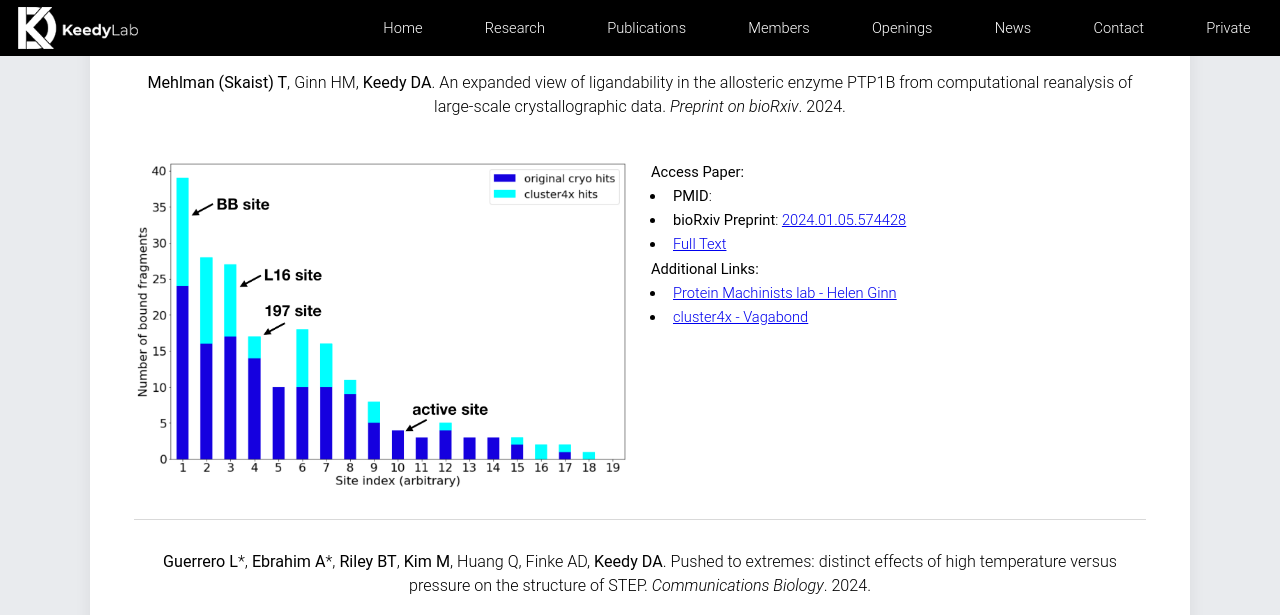
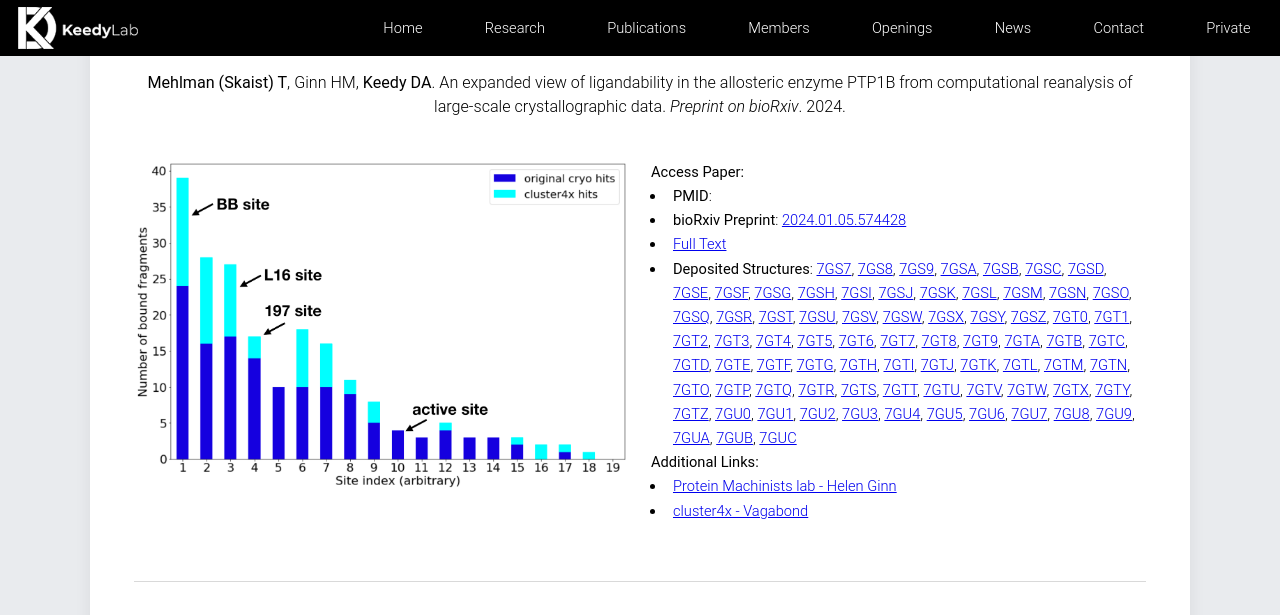
Before and after one commit to keedylab/keedylab.github.io, a Jekyll site: the page built from publications/index.html, in a window 1280 px wide and 900 px high, scrolled down 814 px, cut to the strip 0-615 px from the top of the window. Built offline with Jekyll 4.4.1, drawn with Linux system fonts in a browser that asks for light colours.

Commit message:
Added PDB IDs for c4x paper

```diff
--- a/_data/publications.yml
+++ b/_data/publications.yml
@@ -11,7 +11,6 @@
     - name: Atomwise press release
       url: https://www.atomwise.com/2024/04/02/press-release-atomwise-publishes-results-from-318-target-study
 
-
 - citation: '**Mehlman (Skaist) T**, Ginn HM, **Keedy DA**. An expanded view of ligandability in the allosteric enzyme PTP1B from computational reanalysis of large-scale crystallographic data. *Preprint on bioRxiv*. 2024.'
   date: 202401
   image: '/images/pub/mehlman_2024.png'
@@ -19,6 +18,83 @@
   pmcid:
   biorxiv: "2024.01.05.574428"
   pdf: '/pdf/mehlman_2024.pdf'
+  pdbs:
+    - 7GS7
+    - 7GS8
+    - 7GS9
+    - 7GSA
+    - 7GSB
+    - 7GSC
+    - 7GSD
+    - 7GSE
+    - 7GSF
+    - 7GSG
+    - 7GSH
+    - 7GSI
+    - 7GSJ
+    - 7GSK
+    - 7GSL
+    - 7GSM
+    - 7GSN
+    - 7GSO
+    - 7GSQ
+    - 7GSR
+    - 7GST
+    - 7GSU
+    - 7GSV
+    - 7GSW
+    - 7GSX
+    - 7GSY
+    - 7GSZ
+    - 7GT0
+    - 7GT1
+    - 7GT2
+    - 7GT3
+    - 7GT4
+    - 7GT5
+    - 7GT6
+    - 7GT7
+    - 7GT8
+    - 7GT9
+    - 7GTA
+    - 7GTB
+    - 7GTC
+    - 7GTD
+    - 7GTE
+    - 7GTF
+    - 7GTG
+    - 7GTH
+    - 7GTI
+    - 7GTJ
+    - 7GTK
+    - 7GTL
+    - 7GTM
+    - 7GTN
+    - 7GTO
+    - 7GTP
+    - 7GTQ
+    - 7GTR
+    - 7GTS
+    - 7GTT
+    - 7GTU
+    - 7GTV
+    - 7GTW
+    - 7GTX
+    - 7GTY
+    - 7GTZ
+    - 7GU0
+    - 7GU1
+    - 7GU2
+    - 7GU3
+    - 7GU4
+    - 7GU5
+    - 7GU6
+    - 7GU7
+    - 7GU8
+    - 7GU9
+    - 7GUA
+    - 7GUB
+    - 7GUC
   links:
     - name: Protein Machinists lab - Helen Ginn
       url: https://www.hginn.co.uk/lab_website/index.php?page=home
```
